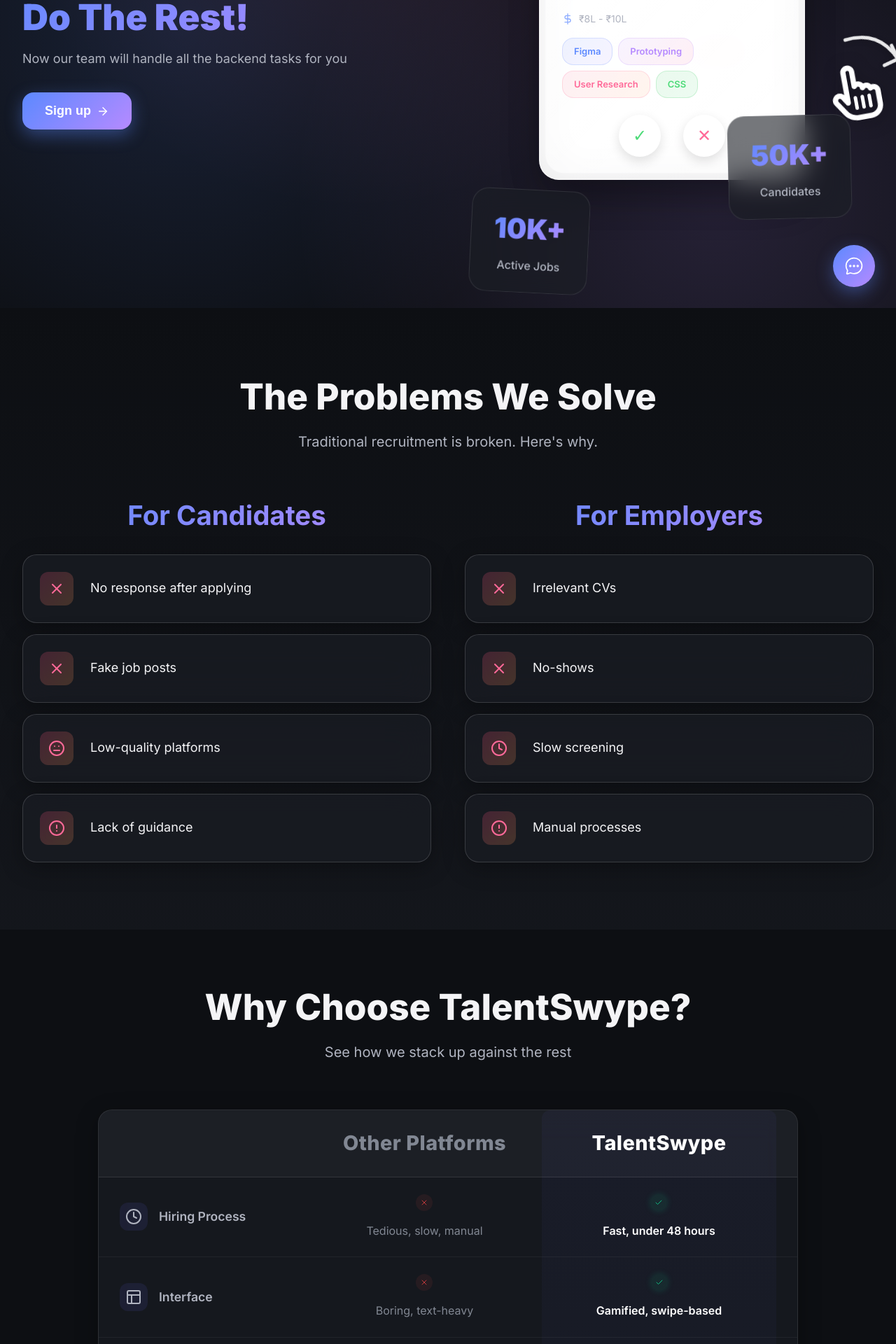
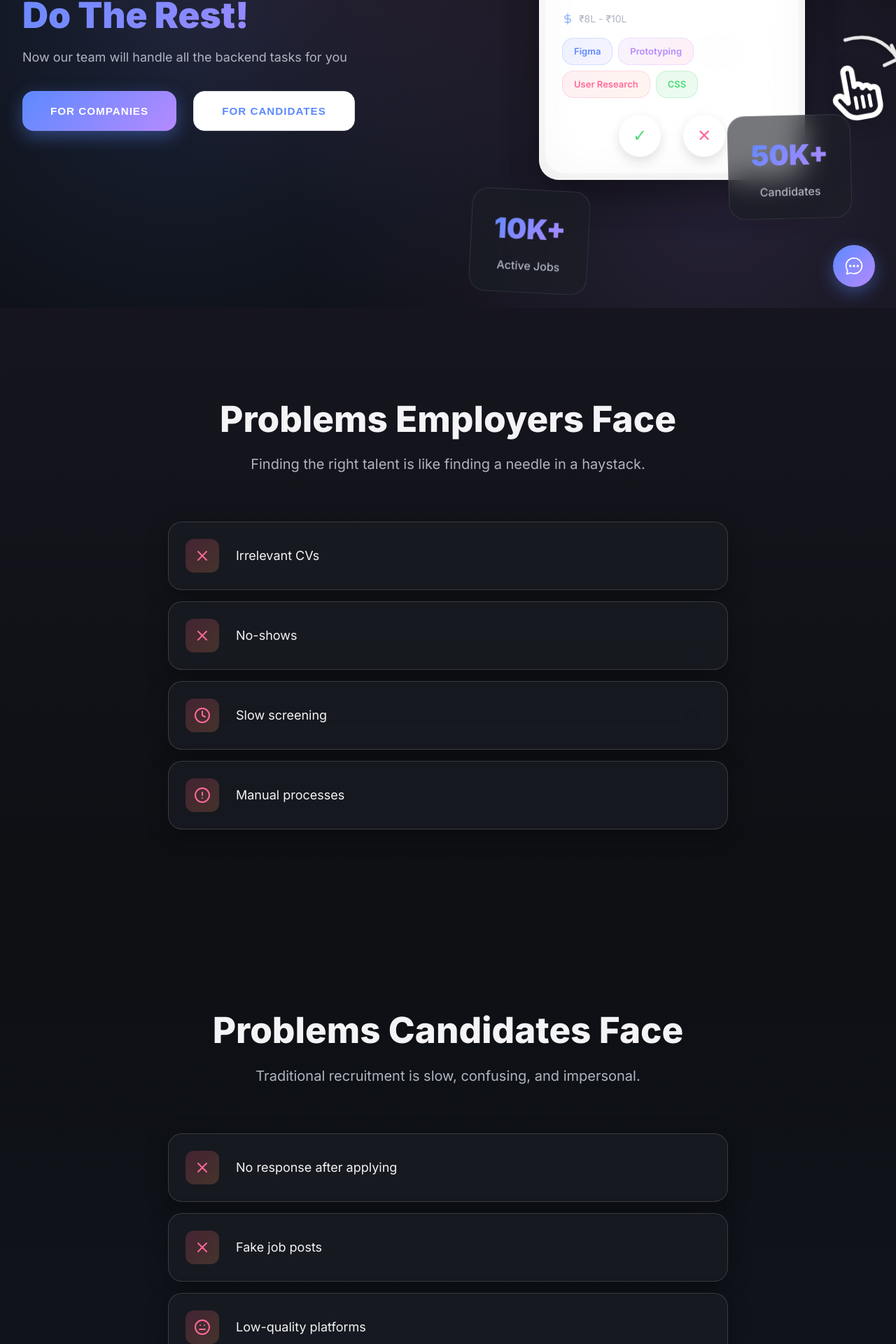
Before and after one commit to kennethjason07/talentswype_website, a React (Vite) app: page / in a window 1280 px wide. Shown: the part 360-2280 px from the top of the page at 70% size. Built offline with nearby package versions, Linux system fonts and the light colour scheme.

Commit message:
few changes made

```diff
--- a/index.html
+++ b/index.html
@@ -2,8 +2,29 @@
 <html lang="en">
   <head>
     <meta charset="UTF-8" />
-    <link rel="icon" type="image/x-icon" href="/src/assets/favicon.ico" />
+    <link rel="icon" type="image/x-icon" href="/favicon.ico" />
+    <link rel="shortcut icon" href="/favicon.ico" type="image/x-icon" />
+    <link rel="apple-touch-icon" href="/logo.png" />
     <meta name="viewport" content="width=device-width, initial-scale=1.0" />
+
+    <!-- Open Graph / Meta Tags for Search Engines -->
+    <meta property="og:type" content="website" />
+    <meta property="og:url" content="https://talentswype.com/" />
+    <meta property="og:title" content="TalentSwype - India's Fastest Recruitment Platform" />
+    <meta property="og:description" content="TalentSwype - India's fastest, most transparent recruitment ecosystem with swipe-based UX and AI + Human screening." />
+    <meta property="og:image" content="https://talentswype.com/logo.png" />
+
+    <!-- Structured Data for Google Logo -->
+    <script type="application/ld+json">
+    {
+      "@context": "https://schema.org",
+      "@type": "Organization",
+      "url": "https://talentswype.com",
+      "logo": "https://talentswype.com/logo.png",
+      "name": "TalentSwype"
+    }
+    </script>
+
     <meta
       name="description"
       content="TalentSwype - India's fastest, most transparent recruitment ecosystem with swipe-based UX and AI + Human screening"
--- a/src/components/HeroSection.css
+++ b/src/components/HeroSection.css
@@ -51,6 +51,33 @@
   display: flex;
   align-items: center;
   gap: 0.5rem;
+  text-transform: uppercase;
+  letter-spacing: 1px;
+  font-size: 0.95rem;
+  padding: 1.2rem 2.5rem;
+}
+
+.hero-cta .btn-secondary {
+  background: white;
+  color: #5c89ff;
+  border: 1px solid #dde1e6;
+  box-shadow: none;
+}
+
+.hero-cta .btn-secondary:hover {
+  background: #f9fafc;
+  border-color: #5c89ff;
+}
+
+@media (prefers-color-scheme: dark) {
+  .hero-cta .btn-secondary {
+    background: transparent;
+    color: var(--blue);
+    border: 1px solid var(--blue);
+  }
+  .hero-cta .btn-secondary:hover {
+    background: rgba(92, 137, 255, 0.1);
+  }
 }
 
 /* Swipe CardsContainer */
@@ -153,9 +180,9 @@
   padding: 0.5rem 2rem;
   border: 6px solid;
   border-radius: 16px;
-  font-size: 3.5rem;
+  font-size: 2.8rem;
   font-weight: 900;
-  letter-spacing: 4px;
+  letter-spacing: 2px;
   z-index: 100;
   pointer-events: none;
   text-transform: uppercase;
@@ -166,17 +193,17 @@
 }
 
 .swipe-indicator.accept {
-  right: 2rem;
+  left: 2rem;
   color: #22c55e;
   border-color: #22c55e;
-  transform: rotate(15deg);
+  transform: rotate(-15deg);
 }
 
 .swipe-indicator.reject {
-  left: 2rem;
+  right: 2rem;
   color: #ef4444;
   border-color: #ef4444;
-  transform: rotate(-15deg);
+  transform: rotate(15deg);
 }
 
 /* Swipe Instruction Text */
@@ -440,11 +467,6 @@
     padding-top: 6rem;
   }
 
-  .swipe-hand-container {
-      /* Reset specific sizing for mobile if needed, but inset: 0 should work fine. */
-      /* Maybe reduce padding or adjust wrapper positions */
-  }
-
   .hand-wrapper.left-swipe {
       left: 0;
   }
--- a/src/components/HeroSection.jsx
+++ b/src/components/HeroSection.jsx
@@ -166,8 +166,8 @@
   const x = useMotionValue(0);
   const rotate = useTransform(x, [-200, 200], [-15, 15]);
   const opacity = useTransform(x, [-200, -100, 0, 100, 200], [0, 1, 1, 1, 0]);
-  const acceptOpacity = useTransform(x, [-100, 0], [1, 0]);
-  const rejectOpacity = useTransform(x, [0, 100], [0, 1]);
+  const acceptOpacity = useTransform(x, [0, 100], [0, 1]);
+  const rejectOpacity = useTransform(x, [-100, 0], [1, 0]);
 
   const [exitX, setExitX] = useState(0);
 
@@ -222,10 +222,10 @@
       whileTap={{ cursor: 'grabbing' }}
     >
       <motion.div style={{ opacity: acceptOpacity }} className="swipe-indicator accept">
-        LIKE
+        ACCEPT
       </motion.div>
       <motion.div style={{ opacity: rejectOpacity }} className="swipe-indicator reject">
-        NOPE
+        REJECT
       </motion.div>
 
       <div className="match-badge">{data.match}%</div>
@@ -265,7 +265,7 @@
           className="action-btn accept"
           onClick={(e) => {
             e.stopPropagation();
-            triggerSwipe('left');
+            triggerSwipe('right');
           }}
           whileHover={{ scale: 1.1 }}
           whileTap={{ scale: 0.9 }}
@@ -276,7 +276,7 @@
           className="action-btn reject"
           onClick={(e) => {
             e.stopPropagation();
-            triggerSwipe('right');
+            triggerSwipe('left');
           }}
           whileHover={{ scale: 1.1 }}
           whileTap={{ scale: 0.9 }}
@@ -365,12 +365,19 @@
               className="btn btn-primary"
               whileHover={{ scale: 1.05 }}
               whileTap={{ scale: 0.95 }}
-              onClick={() => document.getElementById('contact-section')?.scrollIntoView({ behavior: 'smooth' })}
+              onClick={() => document.getElementById('employer-problems')?.scrollIntoView({ behavior: 'smooth' })}
             >
-              Sign up <FiArrowRight />
+              FOR COMPANIES
             </motion.button>
 
-
+            <motion.button
+              className="btn btn-secondary"
+              whileHover={{ scale: 1.05 }}
+              whileTap={{ scale: 0.95 }}
+              onClick={() => document.getElementById('candidate-problems')?.scrollIntoView({ behavior: 'smooth' })}
+            >
+              FOR CANDIDATES
+            </motion.button>
           </motion.div>
         </motion.div>
 
--- a/src/components/ProblemSection.css
+++ b/src/components/ProblemSection.css
@@ -16,10 +16,21 @@
   color: var(--text-secondary);
 }
 
-.problems-grid {
-  display: grid;
-  grid-template-columns: 1fr 1fr;
-  gap: 3rem;
+.problems-list-container {
+  max-width: 800px;
+  margin: 0 auto;
+}
+
+.problem-section {
+  padding: 8rem 0;
+}
+
+.problem-section.candidate-problems {
+  background: linear-gradient(180deg, transparent 0%, rgba(92, 137, 255, 0.05) 100%);
+}
+
+.problem-section.employer-problems {
+  background: linear-gradient(180deg, rgba(182, 138, 255, 0.05) 0%, transparent 100%);
 }
 
 .column-header {
--- a/src/components/ProblemSection.jsx
+++ b/src/components/ProblemSection.jsx
@@ -18,7 +18,8 @@
   ];
 
   return (
-    <section id="problem" className="problem-section">
+    <>
+      <section id="employer-problems" className="problem-section employer-problems">
         <div className="container">
           <motion.div
             className="section-header"
@@ -27,21 +28,45 @@
             viewport={{ once: true }}
             transition={{ duration: 0.6 }}
           >
-          <h2>The Problems We Solve</h2>
-          <p>Traditional recruitment is broken. Here's why.</p>
+            <h2>Problems Employers Face</h2>
+            <p>Finding the right talent is like finding a needle in a haystack.</p>
           </motion.div>
 
-        <div className="problems-grid">
+          <div className="problems-list-container">
+            <div className="problems-list">
+              {employerProblems.map((problem, index) => (
                 <motion.div
-            className="problem-column"
-            initial={{ opacity: 0, x: -50 }}
-            whileInView={{ opacity: 1, x: 0 }}
+                  key={index}
+                  className="problem-card glass-card"
+                  initial={{ opacity: 0, y: 20 }}
+                  whileInView={{ opacity: 1, y: 0 }}
+                  viewport={{ once: true }}
+                  transition={{ delay: index * 0.1, duration: 0.4 }}
+                  whileHover={{ scale: 1.02 }}
+                >
+                  <div className="problem-icon">{problem.icon}</div>
+                  <p>{problem.text}</p>
+                </motion.div>
+              ))}
+            </div>
+          </div>
+        </div>
+      </section>
+
+      <section id="candidate-problems" className="problem-section candidate-problems">
+        <div className="container">
+          <motion.div
+            className="section-header"
+            initial={{ opacity: 0, y: 30 }}
+            whileInView={{ opacity: 1, y: 0 }}
             viewport={{ once: true }}
             transition={{ duration: 0.6 }}
           >
-            <div className="column-header">
-              <h3>For Candidates</h3>
-            </div>
+            <h2>Problems Candidates Face</h2>
+            <p>Traditional recruitment is slow, confusing, and impersonal.</p>
+          </motion.div>
+
+          <div className="problems-list-container">
             <div className="problems-list">
               {candidateProblems.map((problem, index) => (
                 <motion.div
@@ -58,38 +83,10 @@
                 </motion.div>
               ))}
             </div>
-          </motion.div>
-
-          <motion.div
-            className="problem-column"
-            initial={{ opacity: 0, x: 50 }}
-            whileInView={{ opacity: 1, x: 0 }}
-            viewport={{ once: true }}
-            transition={{ duration: 0.6 }}
-          >
-            <div className="column-header">
-              <h3>For Employers</h3>
-            </div>
-            <div className="problems-list">
-              {employerProblems.map((problem, index) => (
-                <motion.div
-                  key={index}
-                  className="problem-card glass-card"
-                  initial={{ opacity: 0, y: 20 }}
-                  whileInView={{ opacity: 1, y: 0 }}
-                  viewport={{ once: true }}
-                  transition={{ delay: index * 0.1, duration: 0.4 }}
-                  whileHover={{ scale: 1.02 }}
-                >
-                  <div className="problem-icon">{problem.icon}</div>
-                  <p>{problem.text}</p>
-                </motion.div>
-              ))}
-            </div>
-          </motion.div>
           </div>
         </div>
       </section>
+    </>
   );
 };
 
```
Also changed, not shown: public/logo.png (added), 1 other file (tests, documents, lock files or other folders). Lines whose indentation alone changed are shown as unchanged.
